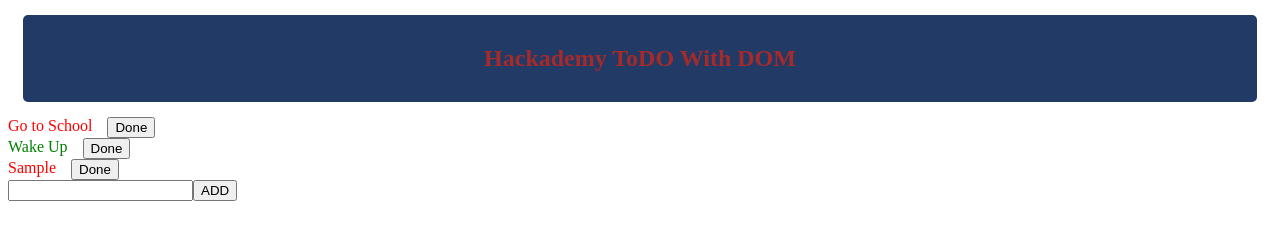
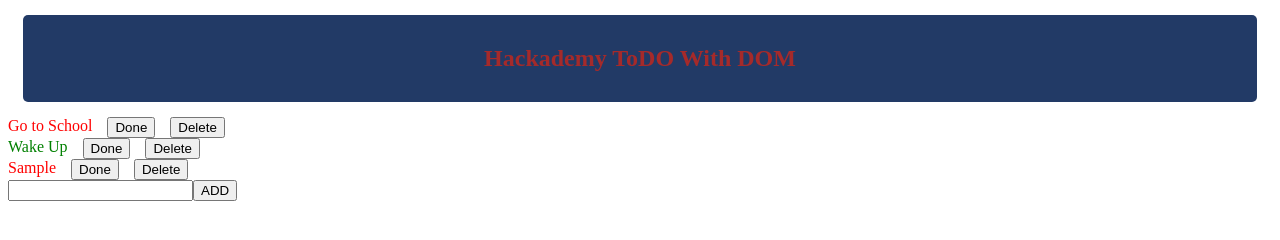
Before and after one commit to mohsinian/hackademy-todo-DOM, a plain HTML site: page index.html in a window 1280 px wide. Both pictures are taken after typing "Sample" into the empty fields and a click on the button "ADD". Drawn offline with Linux system fonts and the light colour scheme.

Commit message:
can toggle to done, add and delete from todo list

```diff
--- a/index.html
+++ b/index.html
@@ -11,5 +11,8 @@
     <div class="header">
         <h2>Hackademy ToDO With DOM</h2>
     </div>
+    <div id = "body-field">
+
+    </div>
 </body>
 </html>
--- a/script.js
+++ b/script.js
@@ -1,20 +1,25 @@
-let body = document.querySelector('body');
+let body = document.getElementById("body-field");
 //let's seed some initial data
-let toDo = [{task: "Go to School", taskStatus: "pending"}, {task: "Wake Up", taskStatus: "done"}];
+let toDo = [{task: "Go to School", taskStatus: "pending", id: Date.now()}, {task: "Wake Up", taskStatus: "done"}];
 viewToDo(toDo);
 function viewToDo(list) {
+    body.innerHTML="";
     const divBox = document.createElement('div');
     body.append(divBox);
+    let taskInputDiv = document.createElement('div');
     list.forEach(element => {
         const task = document.createElement('div');
+        const btn = document.createElement('button');
+        const delButton = document.createElement('button');
         task.style.display="flex";
         task.style.gap="15px";
         task.append(element.task);
         if(element.taskStatus=="pending") task.style.color="red";
         else task.style.color="green";
-        const btn = document.createElement('button');
         btn.textContent = "Done";
         task.append(btn);
+        delButton.textContent = "Delete";
+        task.append(delButton);
         divBox.append(task);
         btn.addEventListener('click',()=>{
             if(element.taskStatus=="pending")
@@ -22,10 +27,14 @@ function viewToDo(list) {
                 element.taskStatus=="done";
                 task.style.color="green";
             }
-        })
+        });
+
+        delButton.addEventListener('click',()=>{
+            del(element.id);
+            viewToDo(toDo);
+        });
     });
 
-let taskInputDiv = document.createElement('div');
 let taskInput = document.createElement('input');
 taskInputDiv.append(taskInput);
 const addBtn = document.createElement('button');
@@ -36,12 +45,16 @@ addBtn.addEventListener('click',()=>{
     console.log(taskInput.value);
     addToDo(taskInput.value);
     console.log(toDo);
-    divBox.innerHTML="";
-    taskInputDiv.innerHTML="";
     viewToDo(toDo);
 })
 }
 
+
+
 function addToDo(value) {
-    toDo.push({task: value, taskStatus: "pending"});
+    toDo.push({task: value, taskStatus: "pending", id: Date.now()});
 }
+
+function del(id) {
+    toDo = toDo.filter(toDo => toDo.id !== id)
+}
```
